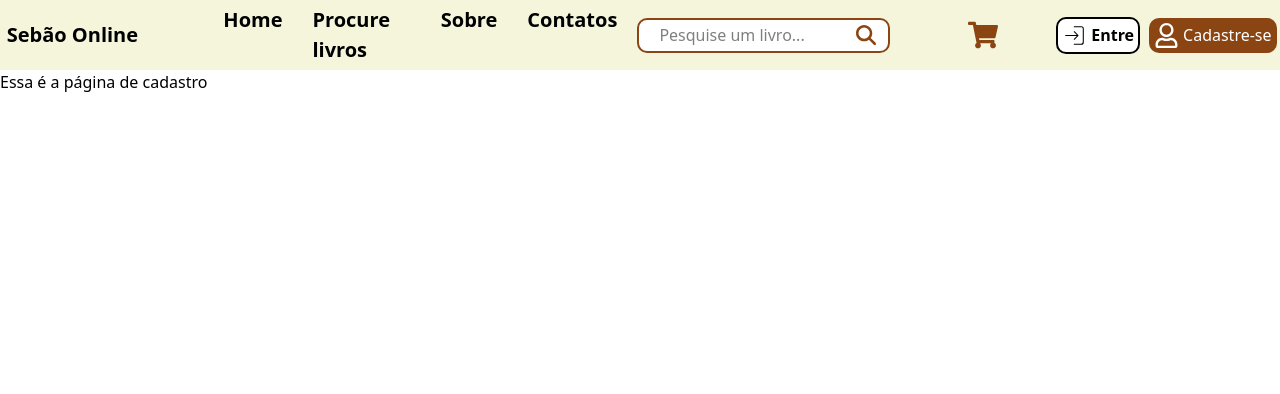
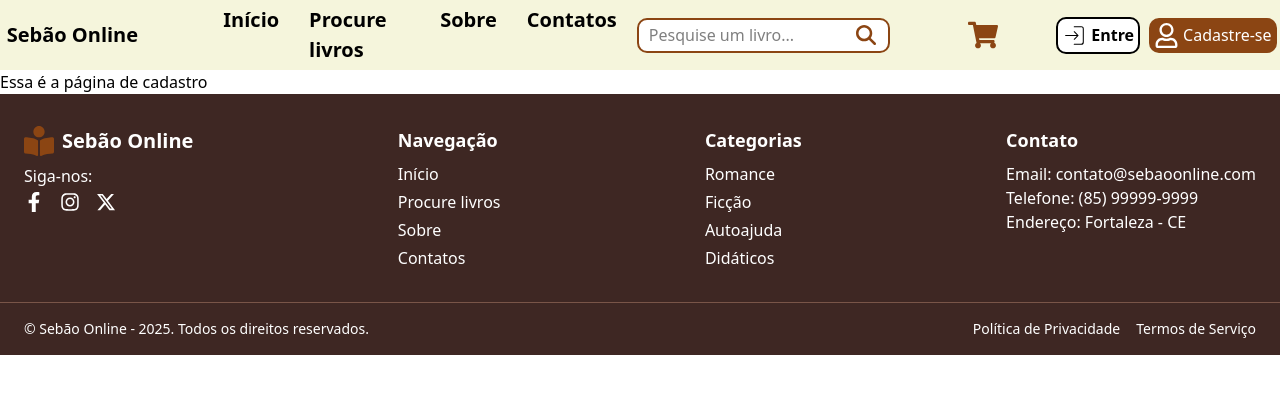
Before and after one commit to fbmcarmo/sebao-online, a Next.js app: page /cadastrar in a window 1280 px wide. Shown: the top 394 px of the page. Built offline with nearby package versions, Linux system fonts and the light colour scheme.

Commit message:
comecei e terminei o Footer

```diff
--- a/src/components/Footer/index.jsx
+++ b/src/components/Footer/index.jsx
@@ -1,5 +1,62 @@
-export default function Footer(){
-    return (
-        <div className=""></div>
-    )
+import { FaFacebookF, FaInstagram, FaBookReader } from "react-icons/fa";
+import { FaXTwitter } from "react-icons/fa6";
+
+export default function Footer() {
+  return (
+    <footer className="bg-[#3E2723] text-white font-sans">
+      <div className="flex flex-wrap justify-between px-6 py-8 gap-6">
+        <div>
+          <div className="flex items-center space-x-2 mb-2">
+            <FaBookReader color="#8B4513" size={30} />
+            <h3 className="text-xl font-bold cursor-pointer" onClick={() => window.location.href = "/"}>Sebão Online</h3>
+          </div>
+          <p className="mb-1">Siga-nos:</p>
+          <div className="flex space-x-4 text-xl">
+            <a href="https://www.facebook.com" target="_blank" aria-label="Facebook" className="hover:text-gray-300 cursor-pointer">
+              <FaFacebookF />
+            </a>
+            <a href="https://www.instagram.com" target="_blank" aria-label="Instagram" className="hover:text-gray-300 cursor-pointer">
+              <FaInstagram />
+            </a>
+            <a href="https://www.x.com" aria-label="X (Twitter)" target="_blank" className="hover:text-gray-300 cursor-pointer">
+              <FaXTwitter />
+            </a>
+          </div>
+        </div>
+        <div>
+          <h4 className="text-lg font-semibold mb-2">Navegação</h4>
+          <ul className="space-y-1">
+            <li><a onClick={() => window.location.href = "/"} className="hover:underline cursor-pointer">Início</a></li>
+            <li><a onClick={() => window.location.href = "/livros"} className="hover:underline cursor-pointer">Procure livros</a></li>
+            <li><a onClick={() => window.location.href = "/sobre"} className="hover:underline cursor-pointer">Sobre</a></li>
+            <li><a onClick={() => window.location.href = "/contatos"} className="hover:underline cursor-pointer">Contatos</a></li>
+          </ul>
+        </div>
+        <div>
+          <h4 className="text-lg font-semibold mb-2">Categorias</h4>
+          <ul className="space-y-1">
+            <li><a className="hover:underline cursor-pointer">Romance</a></li>
+            <li><a className="hover:underline cursor-pointer">Ficção</a></li>
+            <li><a className="hover:underline cursor-pointer">Autoajuda</a></li>
+            <li><a className="hover:underline cursor-pointer">Didáticos</a></li>
+          </ul>
+        </div>
+        <div>
+          <h4 className="text-lg font-semibold mb-2">Contato</h4>
+          <p>Email: contato@sebaoonline.com</p>
+          <p>Telefone: (85) 99999-9999</p>
+          <p>Endereço: Fortaleza - CE</p>
+        </div>
+      </div>
+      <div className="border-t border-[#795548] flex justify-between items-center px-6 py-4 text-sm flex-wrap gap-2">
+        <div className="text-left">
+          &copy; Sebão Online - 2025. Todos os direitos reservados.
+        </div>
+        <div className="text-right">
+          <a onClick={() => window.location.href = "/"} className="mr-4 hover:underline cursor-pointer">Política de Privacidade</a>
+          <a onClick={() => window.location.href = "/"} className="hover:underline cursor-pointer">Termos de Serviço</a>
+        </div>
+      </div>
+    </footer>
+  );
 }
--- a/src/components/Header/index.jsx
+++ b/src/components/Header/index.jsx
@@ -16,7 +16,7 @@ export default function Header(){
             <div className="w-[55%] h-[100%] flex items-center justify-between gap-[20px]">
                 <nav className="flex gap-[30px] pl-[20px]">
                     <a className="no-underline text-[20px] text-black font-bold cursor-pointer hover:text-[#8B4513]"
-                    onClick={() => window.location.href = "/"}>Home</a>
+                    onClick={() => window.location.href = "/"}>Início</a>
                     <a className="no-underline text-[20px] text-black font-bold cursor-pointer hover:text-[#8B4513]"
                     onClick={() => window.location.href = "/livros"}>Procure livros</a>
                     <a className="no-underline text-[20px] text-black font-bold cursor-pointer hover:text-[#8B4513]"
@@ -24,7 +24,7 @@ export default function Header(){
                     <a className="no-underline text-[20px] text-black font-bold cursor-pointer hover:text-[#8B4513]"
                     onClick={() => window.location.href = "/contatos"}>Contatos</a>
                 </nav>
-                <div className="w-[40%] h-[35px] flex items-center border-2 border-[#8B4513] rounded-[10px] px-3 bg-white">
+                <div className="w-[40%] h-[35px] flex items-center border-2 border-[#8B4513] rounded-[10px] px-3 pl-0.5 bg-white">
                     <input
                         type="text"
                         placeholder="Pesquise um livro..."
--- a/src/components/PageWrapper/index.jsx
+++ b/src/components/PageWrapper/index.jsx
@@ -1,3 +1,4 @@
+import Footer from "../Footer";
 import Header from "../Header";
 
 export default function PageWrapper({children}){
@@ -5,6 +6,7 @@ export default function PageWrapper({children}){
         <div className="w-full h-screen">
             <Header />
             {children}
+            <Footer />
         </div>
     )
 }
```
